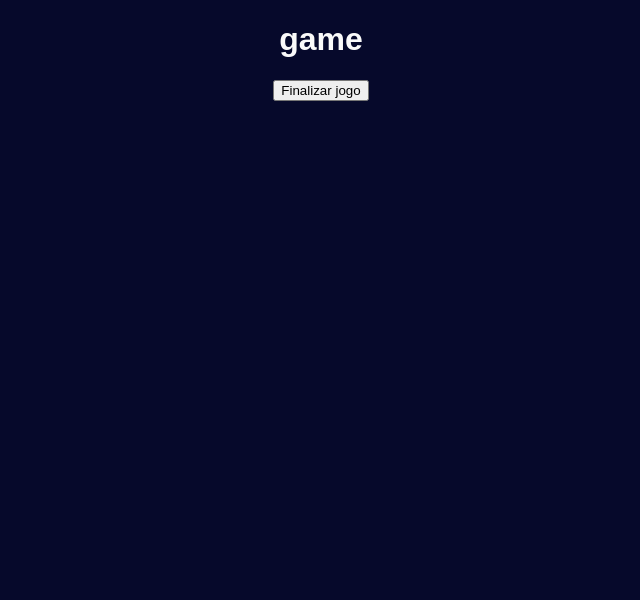
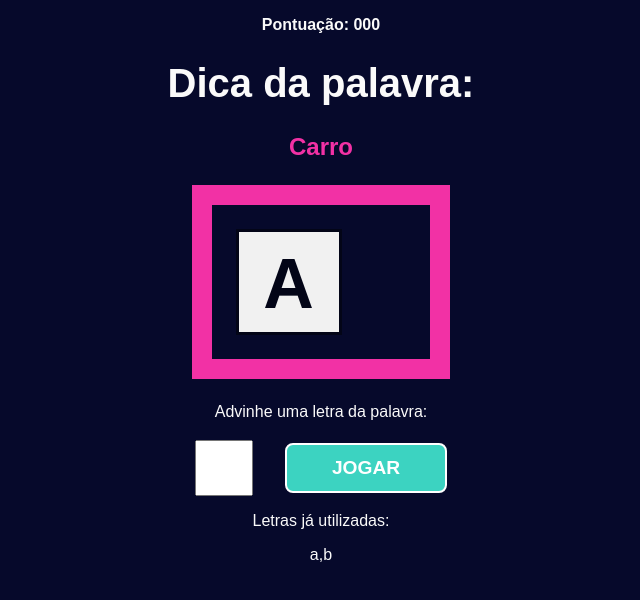
Before and after one commit to jeffersonbraster/secret-word, a React (Vite) app: page / in a window 1280 px wide. Both pictures are taken after a click on the button "INICIAR". Shown: the top 600 px of the page, without its empty margins (319-959 px from the left). Built offline with nearby package versions, Linux system fonts and the light colour scheme; the HTML template or start-up script is replaced by a standard one.

Commit message:
estilizando a tela do game

```diff
--- a/src/components/Game/index.tsx
+++ b/src/components/Game/index.tsx
@@ -6,10 +6,34 @@ type GameProps = {
 
 const Game = ({ verifyLetter }: GameProps) => {
   return (
-    <div>
-      <h1>game</h1>
+    <div className={styles.container}>
+      <p className={styles.points}>
+        <span>Pontuação: 000</span>
+      </p>
 
-      <button onClick={verifyLetter}>Finalizar jogo</button>
+      <h1>Dica da palavra:</h1>
+
+      <h2>Carro</h2>
+
+      <div className={styles.wordContainer}>
+        <span className={styles.letter}>A</span>
+        <span className={styles.blankSquare}></span>
+      </div>
+
+      <div className={styles.letterContainer}>
+        <p>Advinhe uma letra da palavra: </p>
+        <form>
+          <input type="text" name="letter" maxLength={1} required />
+
+          <button type="submit">Jogar</button>
+        </form>
+      </div>
+
+      <div className={styles.wrongLettersContainer}>
+        <p>Letras já utilizadas: </p>
+        <span>a,</span>
+        <span>b</span>
+      </div>
     </div>
   );
 };
--- a/src/components/Game/styles.module.scss
+++ b/src/components/Game/styles.module.scss
@@ -0,0 +1,71 @@
+.container {
+  h1 {
+    font-size: 2.5em;
+  }
+
+  h2 {
+    color: #f231a5;
+  }
+}
+
+.points {
+  span {
+    font-weight: bold;
+  }
+}
+
+.wordContainer {
+  margin: 1.5em;
+  padding: 1.5em;
+  border: 20px solid #f231a5;
+  display: flex;
+}
+
+.letter {
+  font-size: 70px;
+  line-height: 1.5;
+  border: 3px solid #030517;
+  height: 100px;
+  width: 100px;
+  text-transform: uppercase;
+  background-color: #f1f1f1;
+  color: #030517;
+  font-weight: bold;
+}
+
+.letterContainer {
+  p {
+    margin-bottom: 1.2em;
+  }
+
+  form {
+    display: flex;
+    align-items: center;
+    justify-content: center;
+  }
+
+  input {
+    height: 50px;
+    width: 50px;
+    font-size: 2em;
+    text-align: center;
+    margin-right: 1em;
+  }
+
+  button {
+    background: #3cd3c1;
+    color: #fff;
+    padding: 0 45px;
+    border: 2px solid #fff;
+    border-radius: 8px;
+    height: 50px;
+    text-transform: uppercase;
+    font-size: 1.2em;
+    font-weight: bold;
+    transition: 0.4s;
+    cursor: pointer;
+  }
+  button:hover {
+    background-color: #70e6d8;
+  }
+}
```
